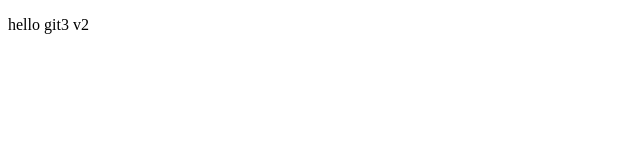
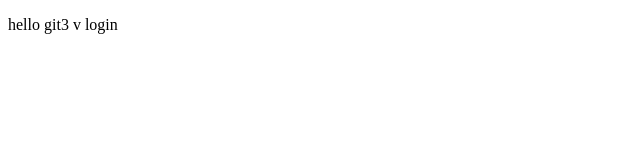
Before and after one commit to Belensherd/test_github, a plain HTML site: page text2.html in a window 1280 px wide. Shown: the full height of the page, 0-640 px from the left. Drawn offline with Linux system fonts and the light colour scheme.

Commit message:
commit 3 v login

```diff
--- a/text2.html
+++ b/text2.html
@@ -5,6 +5,6 @@
     <title>Test</title>
 </head>
 <body>
-<p>hello git3 v2</p>
+<p>hello git3 v login</p>
 </body>
 </html>
```
